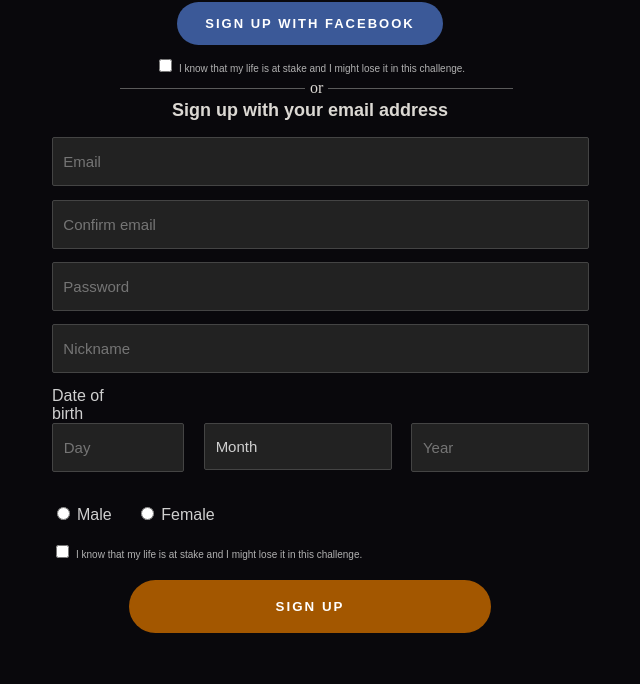
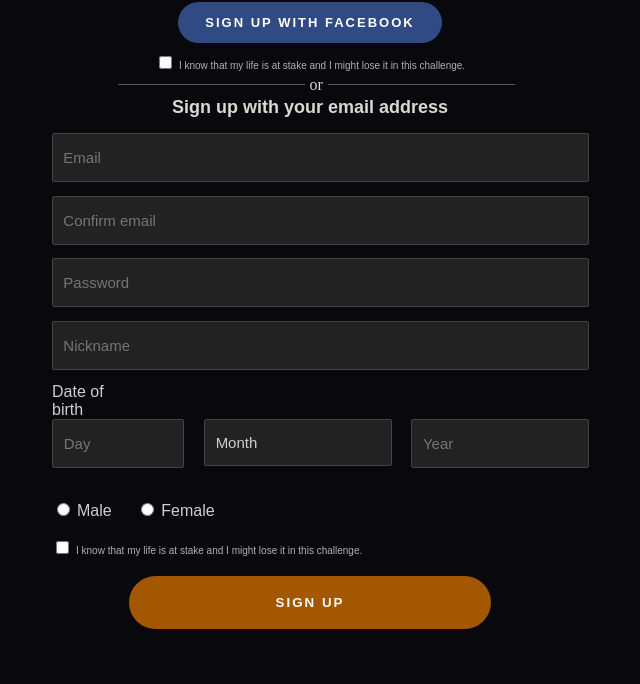
Before and after one commit to n1ki3105/thehungergames, a plain HTML site: page index.html in a window 1280 px wide. Shown: the part 116-800 px from the top of the page, without its empty margins (330-970 px from the left). Drawn offline with Linux system fonts and the light colour scheme; a web font is replaced by a local one.

Commit message:
v1.3
fixed some stuff

```diff
--- a/css/index.css
+++ b/css/index.css
@@ -1,5 +1,4 @@
 @import url('https://fonts.googleapis.com/css2?family=Aldrich&display=swap');
-/* Media Queries: Tablet Landscape */
 
 body {
   background-color: #09080c;
@@ -27,17 +26,21 @@ hr {
   margin-right: 2%;
 }
 
+#fbcontainer {
+  display: inline-block;
+}
+
 #fb {
   font-family: 'Aldrich', sans-serif;
   font-size: small;
-  max-width: 70%;
+  width: 85%;
   margin-bottom: 3%;
   margin-left: auto;
   margin-right: auto;
   color: #FFF;
-  background-color: #3B5998;
+  background-color: rgb(48, 74, 131);
   border-radius: 600px;
-  padding: 3.5%;
+  padding: 4%;
   letter-spacing: 2px;
   text-transform: uppercase;
   display: block;
@@ -49,6 +52,11 @@ hr {
   cursor: pointer;
 }
 
+#fb:hover {
+  background-color: #3B5998;
+  ;
+}
+
 #ilknow_1 {
   font-family: 'Aldrich', sans-serif;
   font-size: x-small;
@@ -56,8 +64,9 @@ hr {
 }
 
 .separator {
+  margin-left: -12%;
   margin-bottom: 0;
-  width: 103.5%;
+  width: 128%;
   font-weight: 500;
   color: rgb(219, 216, 211);
   line-height: 1.5;
@@ -159,6 +168,10 @@ hr {
   cursor: pointer;
 }
 
+#signup:hover {
+  background-color: rgb(182, 99, 5);
+}
+
 .validation {
   display: block;
   font-family: 'Aldrich', sans-serif;
--- a/index.html
+++ b/index.html
@@ -13,11 +13,13 @@
     </div>
     <hr>
     <div id="container">
-        <a id="fb" onclick="return fbvalidator()">Sign up with Facebook</a>
-        <input type="checkbox" id="iknow_1">
-        <label for="iknow_1" id="ilknow_1">I know that my life is at stake and I might lose it in this challenge.</label>
-        <label for="email" class="validation" id="fbvalidation"></label>
-        <strong class="separator">or</strong>
+        <div id="fbcontainer">
+            <a id="fb" onclick="return fbvalidator()">Sign up with Facebook</a>
+            <input type="checkbox" id="iknow_1">
+            <label for="iknow_1" id="ilknow_1">I know that my life is at stake and I might lose it in this challenge.</label>
+            <label for="email" class="validation" id="fbvalidation"></label>
+            <strong class="separator">or</strong>
+        </div>
         <h2 id="signE">Sign up with your email address</h2>
         <div id="formcontainer">
             <form onsubmit="return validator()" action="https://youtu.be/dQw4w9WgXcQ">
```
